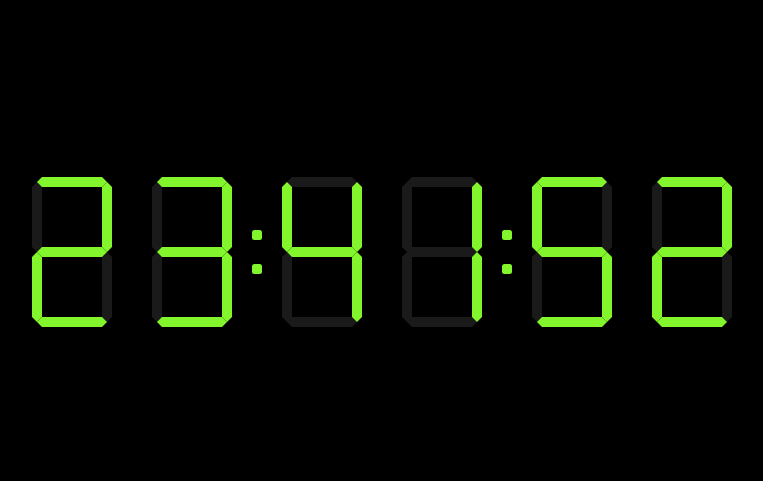
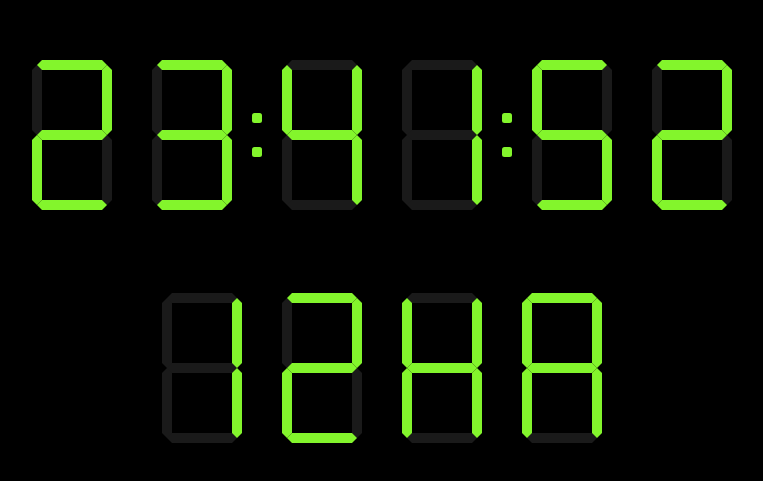
Before and after one commit to ljreaux/seven_segment_clock, a React (Vite) app: page / in a window 1280 px wide. Shown: the part 153-634 px from the top of the page, without its empty margins (258-1021 px from the left). Built offline with nearby package versions, Linux system fonts and the light colour scheme.

Commit message:
added 24/12hr modes

```diff
--- a/src/Clock.tsx
+++ b/src/Clock.tsx
@@ -1,13 +1,16 @@
+import { useState } from "react";
 import Number from "./Number";
 import useClock from "./useClock";
 
 export default function Clock() {
+  const [twelveHourMode, setTwelveHourMode] = useState(false);
   const { hours, minutes, seconds } = useClock();
+  const hoursDisplay = twelveHourMode && hours > 12 ? hours - 12 : hours;
   return (
-    <>
+    <div className="container">
       <div className="clock">
-        <Number displayNum={Math.floor(hours / 10)} />
-        <Number displayNum={hours % 10} />
+        <Number displayNum={Math.floor(hoursDisplay / 10)} />
+        <Number displayNum={hoursDisplay % 10} />
         <div className="dots">
           <div className="dot"></div>
           <div className="dot"></div>
@@ -21,6 +24,19 @@ export default function Clock() {
         <Number displayNum={Math.floor(seconds / 10)} />
         <Number displayNum={seconds % 10} />
       </div>
-    </>
+      {twelveHourMode && (
+        <div className="AM-PM">
+          <Number displayNum={hours > 12 ? 11 : 10} />
+          <Number displayNum={12} />
+          <Number displayNum={13} />
+        </div>
+      )}
+      <button onClick={() => setTwelveHourMode(!twelveHourMode)}>
+        <Number displayNum={twelveHourMode ? 2 : 1} />
+        <Number displayNum={twelveHourMode ? 4 : 2} />
+        <Number displayNum={14} />
+        <Number displayNum={15} />
+      </button>
+    </div>
   );
 }
--- a/src/Number.tsx
+++ b/src/Number.tsx
@@ -19,6 +19,17 @@ const displayMap = [
   [true, true, true, true, true, true, true],
   // 9
   [true, true, true, true, true, false, false],
+  // A
+  [true, true, true, true, true, false, true],
+  // P
+  [true, true, true, true, false, false, true],
+  // M
+  [true, true, false, true, false, false, true],
+  [true, true, false, true, true, false, false],
+  // H
+  [false, true, true, true, true, false, true],
+  // R
+  [true, true, true, true, true, false, true],
 ];
 
 export default function Number({ displayNum }: { displayNum: number }) {
--- a/src/index.css
+++ b/src/index.css
@@ -81,6 +81,31 @@ body {
   }
 }
 
+.container {
+  display: flex;
+  justify-content: center;
+  align-items: center;
+  flex-direction: column;
+  width: 100%;
+  height: 100%;
+  gap: 2rem;
+}
+
+.AM-PM {
+  display: flex;
+  justify-content: center;
+  align-items: center;
+}
+
+button {
+  display: flex;
+  justify-content: center;
+  align-items: center;
+  background: none;
+  border: none;
+  cursor: pointer;
+}
+
 @media only screen and (max-width: 500px) {
   :root {
     font-size: 8px;
```
